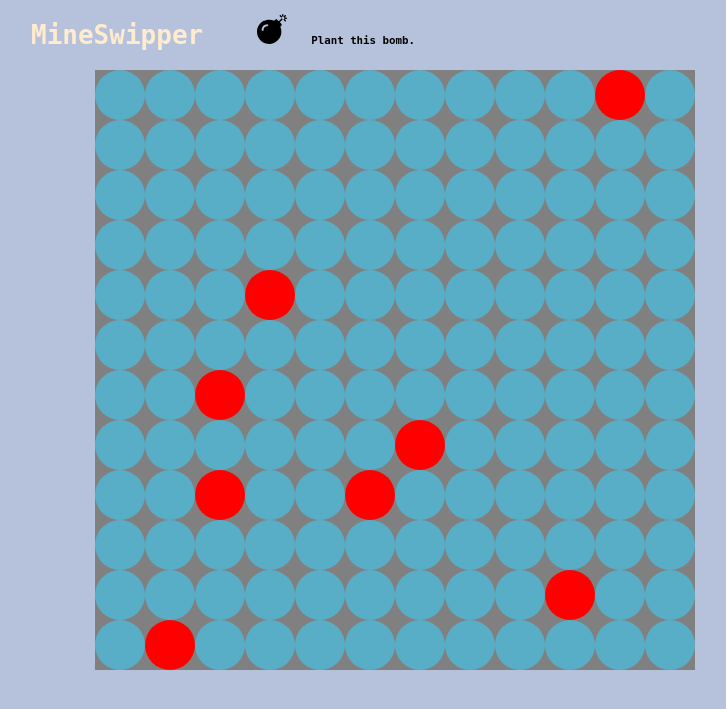
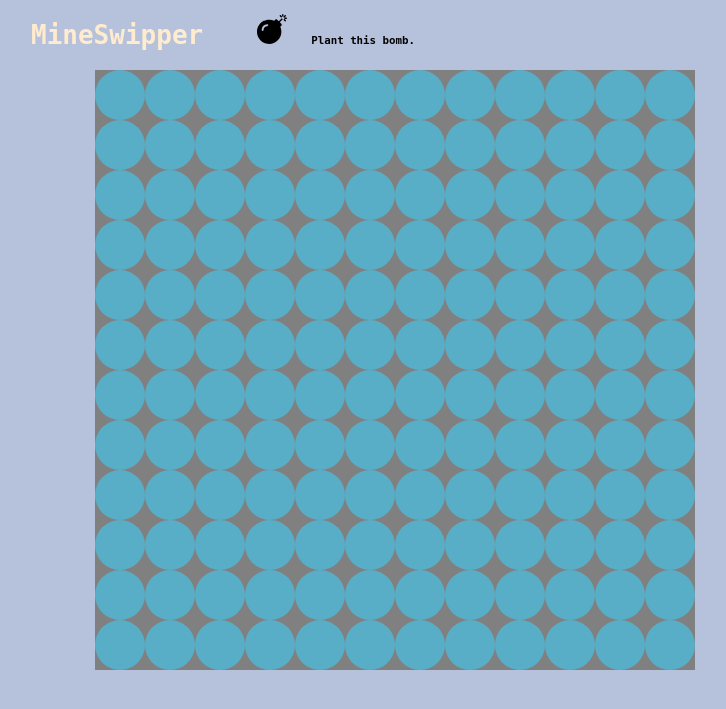
Before and after one commit to MaFan8/CART, a PHP site: page /exercises/ex4/mineswipper.php in a window 1280 px wide. Shown: the top 709 px of the page, without its empty margins (245-971 px from the left). Run offline with PHP 8.4, Linux system fonts and the light colour scheme.

Commit message:
Turned off mine display

```diff
--- a/cart351/exercises/ex4/css/main.css
+++ b/cart351/exercises/ex4/css/main.css
@@ -55,9 +55,9 @@ h5 {
 
 }
 
-.col.hidden.bomb {
+/* .col.hidden.bomb {
   background-color: red;
-}
+} */
 
 .col.hidden {
   background: #59aec7;
--- a/cart351/exercises/ex4/files/cells.txt
+++ b/cart351/exercises/ex4/files/cells.txt
@@ -1,2 +1 @@
 {"id":"68"}
-{"id":"11"}
```
